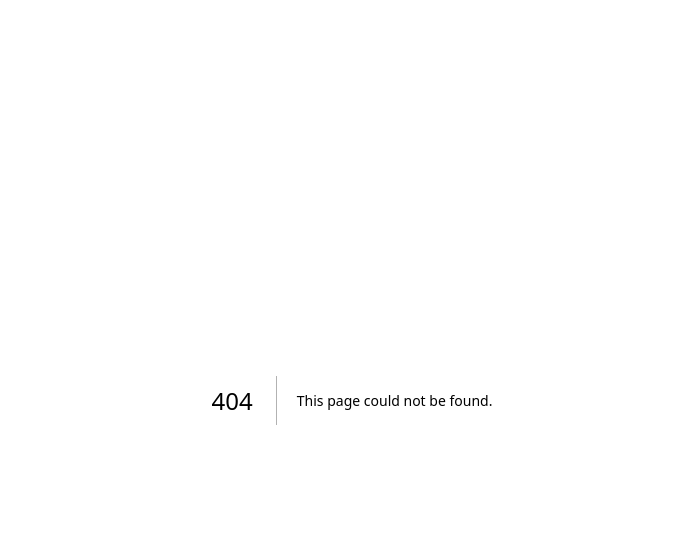
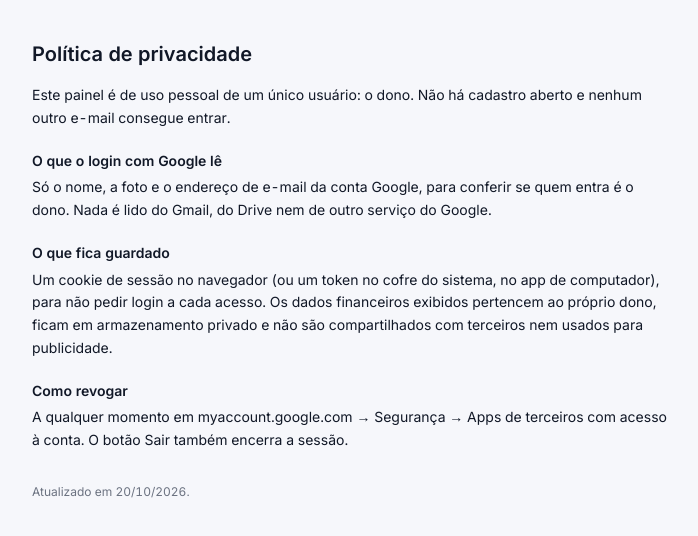
Before and after one commit to themacedo/painel, a Next.js app: page /privacidade in a window 1280 px wide. Before the commit this address had no page. Shown: the top 536 px of the page, without its empty margins (288-986 px from the left). Built offline with nearby package versions, Linux system fonts and the light colour scheme.

Commit message:
Página pública de privacidade (exigida para publicar o login com Google)

```diff
--- /dev/null
+++ b/src/app/privacidade/page.tsx
@@ -0,0 +1,18 @@
+// Página pública exigida pelo Google para publicar o login (OAuth): o que o painel lê e guarda. Sem dado nenhum.
+export const metadata = { title: "Privacidade · Painel" };
+
+export default function Privacidade() {
+  return (
+    <main className="mx-auto max-w-2xl px-4 py-10 text-sm leading-relaxed">
+      <h1 className="mb-4 text-xl font-semibold">Política de privacidade</h1>
+      <p className="mb-3">Este painel é de uso pessoal de um único usuário: o dono. Não há cadastro aberto e nenhum outro e-mail consegue entrar.</p>
+      <h2 className="mb-1 mt-5 font-semibold">O que o login com Google lê</h2>
+      <p className="mb-3">Só o nome, a foto e o endereço de e-mail da conta Google, para conferir se quem entra é o dono. Nada é lido do Gmail, do Drive nem de outro serviço do Google.</p>
+      <h2 className="mb-1 mt-5 font-semibold">O que fica guardado</h2>
+      <p className="mb-3">Um cookie de sessão no navegador (ou um token no cofre do sistema, no app de computador), para não pedir login a cada acesso. Os dados financeiros exibidos pertencem ao próprio dono, ficam em armazenamento privado e não são compartilhados com terceiros nem usados para publicidade.</p>
+      <h2 className="mb-1 mt-5 font-semibold">Como revogar</h2>
+      <p className="mb-3">A qualquer momento em myaccount.google.com → Segurança → Apps de terceiros com acesso à conta. O botão Sair também encerra a sessão.</p>
+      <p className="mt-8 text-xs text-texto-2">Atualizado em 20/10/2026.</p>
+    </main>
+  );
+}
--- a/src/middleware.ts
+++ b/src/middleware.ts
@@ -5,7 +5,7 @@ import { NextResponse, type NextRequest } from "next/server";
 // sem ele, a senha antiga (HTTP Basic com PAINEL_SENHA), para o site não abrir enquanto o Google não está pronto.
 // Sem nenhum dos dois, nega. Ficam livres só a tela de login, as rotas do next-auth e o que o celular pede para
 // instalar o app (manifesto e ícones, sem dado nenhum).
-const LIVRES = ["/entrar", "/api/auth/", "/manifest.webmanifest", "/icones/"];
+const LIVRES = ["/entrar", "/privacidade", "/api/auth/", "/manifest.webmanifest", "/icones/"];
 
 export async function middleware(req: NextRequest) {
   if (process.env.PAINEL_MODO !== "privado") return NextResponse.next();
```
